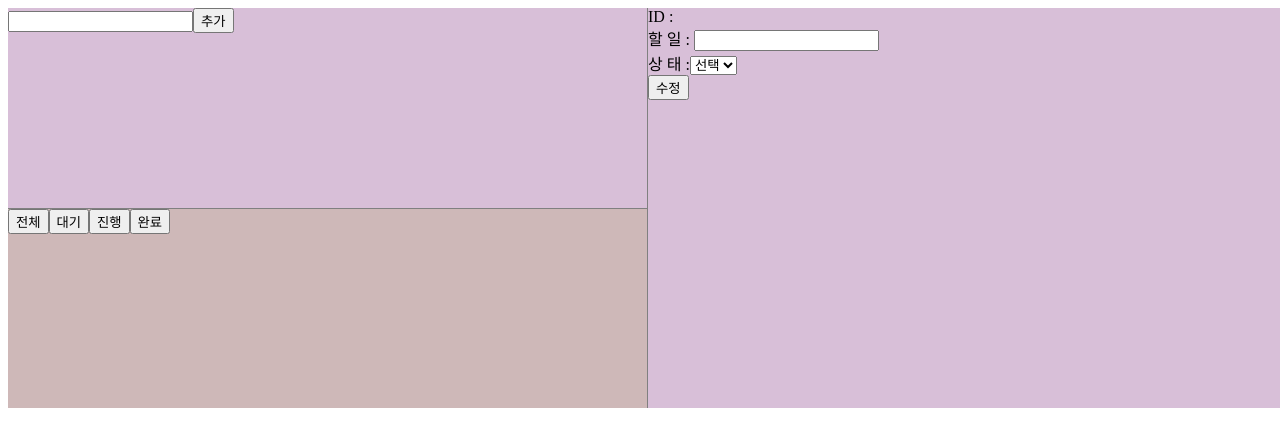
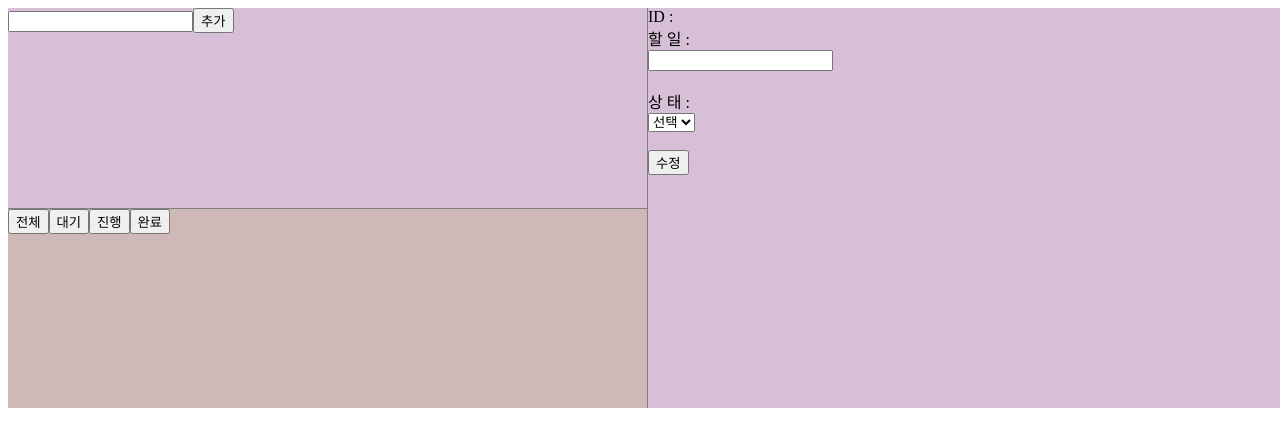
Before and after one commit to mia02125/React_TodoList, a React (Create React App) app: page / in a window 1280 px wide. Shown: the top 446 px of the page. Built offline with nearby package versions, Linux system fonts and the light colour scheme.

Commit message:
데이터 구조 변호나

```diff
--- a/src/TodoCreater.tsx
+++ b/src/TodoCreater.tsx
@@ -17,7 +17,7 @@ export interface ITodoState {
   todos : ITodo[]
   selectedId? : number
 }
-export const TodoStateData = atom<ITodoState>({
+export const todoStateData = atom<ITodoState>({
   key : 'TodoListItemDate',
   default : {
       todos : []
@@ -27,9 +27,9 @@ export const TodoStateData = atom<ITodoState>({
 export const TodoCreater = () => {
 
   const [ content , setContent ] = useState<string>('');
-  const [ todoState, setTodoState ] = useRecoilState(TodoStateData);
+  const [ todoState, setTodoState ] = useRecoilState(todoStateData);
 
-  const handlerAddTodo = (content : string, id? : number) => {
+  const addTodo = (content : string, id? : number) => {
     const todoList : ITodoState = {
       todos : [...todoState.todos, { id : id ?? IdGenerator.new(), content : content, status : '대기' }]
     }
@@ -39,7 +39,7 @@ export const TodoCreater = () => {
   return (
     <div className="main-item1">
       <input value={content} onChange={e => setContent(e.target.value)}></input>
-      <button onClick={() => handlerAddTodo(content)}>추가</button>
+      <button onClick={() => addTodo(content)}>추가</button>
     </div>
   )
 }
--- a/src/TodoDetail.tsx
+++ b/src/TodoDetail.tsx
@@ -1,27 +1,76 @@
 import React, { useState } from 'react';
 
-import { ITodo, ITodoState, TodoStateData } from './TodoCreater'
+import { ITodo, ITodoState, todoStateData } from './TodoCreater'
 import './App.css';
 import { useRecoilState } from 'recoil';
+
+interface IInput {
+  todo? : ITodo
+}
+
+
+
+/**
+ * Common : select
+ * @param props ITodo
+ * @returns
+ */
+const Input = (props : IInput) => {
+
+  const [ todoState,  setTodoState ]  = useRecoilState(todoStateData);
+
+  const onChangeContent = (e : any) => {
+    setTodoState({
+      todos : todoState.todos.map((item : ITodo) => {
+        return item.id === props.todo?.id ? {...item, content : e.target.value, status : item.status} : {...item}
+      })
+    });
+  }
+
+  return (
+    <div>
+      <input value={props.todo?.content} onChange={onChangeContent}></input>
+    </div>
+  )
+}
+/**
+ * Common : Select
+ * @param props ITodo
+ * @returns
+ */
+const Select = (props : IInput) => {
+
+  const [ todoState,  setTodoState ]  = useRecoilState(todoStateData);
+
+  const onChangeStatus = (e : any) => {
+    setTodoState({
+      todos : todoState.todos.map((item : ITodo) => {
+        // id값 조건에 따른 데이터 변경
+        return item.id ===  props.todo?.id ? {...item, content : item.content, status : e.target.value} : {...item}
+      })
+    })
+  }
+  return (
+    <div>
+    <select  value={props.todo?.status} onChange={e => onChangeStatus(e.target.value)}>
+      <option value="">선택</option>
+      <option value="대기">대기</option>
+      <option value="진행">진행</option>
+      <option value="완료">완료</option>
+    </select>
+    </div>
+  )
+}
 
 
 export const TodoDetail = () => {
 
-    const [ todoState,  setTodoState ]  = useRecoilState(TodoStateData);
-    const [ todoItem_temp, setTodoItem_temp ] = useState<ITodo>({
-      content : '',
-      status : ''
-    });
-
+    const [ todoState,  setTodoState ]  = useRecoilState(todoStateData);
     const todoItem : ITodo | undefined = todoState.todos.find(item =>
                                           item.id === todoState.selectedId);
 
     const handlerUpdateTodo = (todo? : ITodo) => {
-      updateTodo(todo)
-      setTodoItem_temp({
-        content :  '',
-        status : ''
-      })
+      updateTodo(todo);
     }
 
     const updateTodo = (todo? : ITodo) => {
@@ -34,31 +83,18 @@ export const TodoDetail = () => {
       setTodoState(updateTodoItem);
     }
 
-    const onChangeContent = (value : string) => {
-      setTodoItem_temp({...todoItem_temp, id : todoItem?.id, content : value, status : todoItem?.status || ''});
-    }
-
-    const onChangeStatus = (value : string) => {
-      setTodoItem_temp({...todoItem_temp, id : todoItem?.id, content : todoItem?.content || '', status : value});
-    }
 
   return (
     <div className="main-item3">
       <span>
         ID : <span>{todoItem?.id}</span>
         <br/>
-        할 일 : <input value={todoItem_temp?.content || todoItem?.content} onChange={e => onChangeContent(e.target.value)}></input>
+        할 일 : <Input todo={todoItem} />
         <br/>
-        상 태 :
-        <select  value={todoItem_temp?.status || todoItem?.status} onChange={e => onChangeStatus(e.target.value)}>
-          <option value="">선택</option>
-          <option value="대기">대기</option>
-          <option value="진행">진행</option>
-          <option value="완료">완료</option>
-        </select>
+        상 태 : <Select todo={todoItem}/>
       </span>
       <br/>
-      <button onClick={() => handlerUpdateTodo(todoItem_temp)}>수정</button>
+      <button onClick={() => handlerUpdateTodo(todoItem)}>수정</button>
     </div>
   )
 }
--- a/src/TodoZone.tsx
+++ b/src/TodoZone.tsx
@@ -1,6 +1,6 @@
 import React, { useState } from 'react';
 import { useRecoilState, useRecoilValue } from 'recoil';
-import { ITodo, TodoStateData, ITodoState } from './TodoCreater'
+import { ITodo, todoStateData, ITodoState } from './TodoCreater'
 import './App.css';
 
 
@@ -27,7 +27,7 @@ export const TodoList = () => {
 
 const FilterList = (prop : {filtered : string}) => {
 
-  const todoState = useRecoilValue(TodoStateData);
+  const todoState = useRecoilValue(todoStateData);
 
   let filterList : ITodo[] = [];
 
@@ -50,7 +50,7 @@ const FilterList = (prop : {filtered : string}) => {
 
 const TodoListItem = (prop : {todo : ITodo}) => {
 
-  const [ todoState, setTodoState ] = useRecoilState(TodoStateData);
+  const [ todoState, setTodoState ] = useRecoilState(todoStateData);
 
   const selectedId = (id? : number) => {
     const selectedData : ITodoState = {
```
